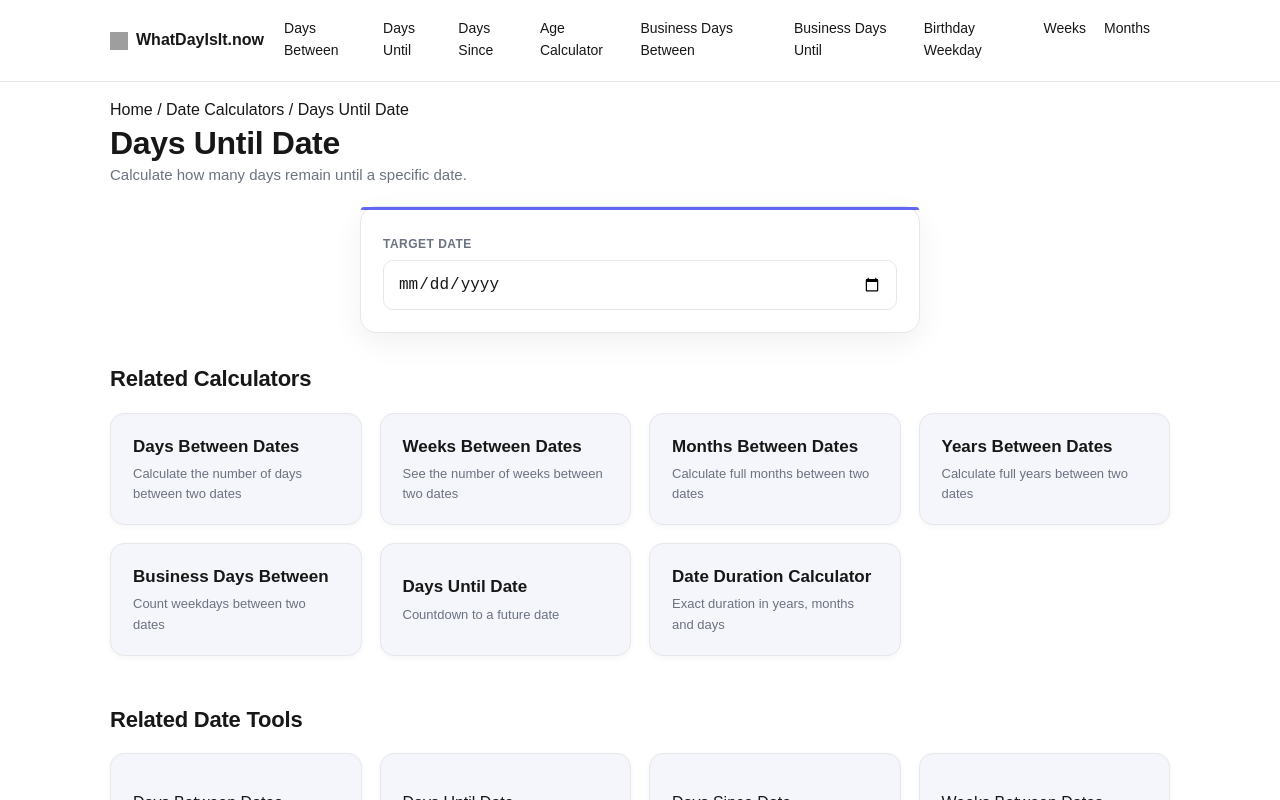
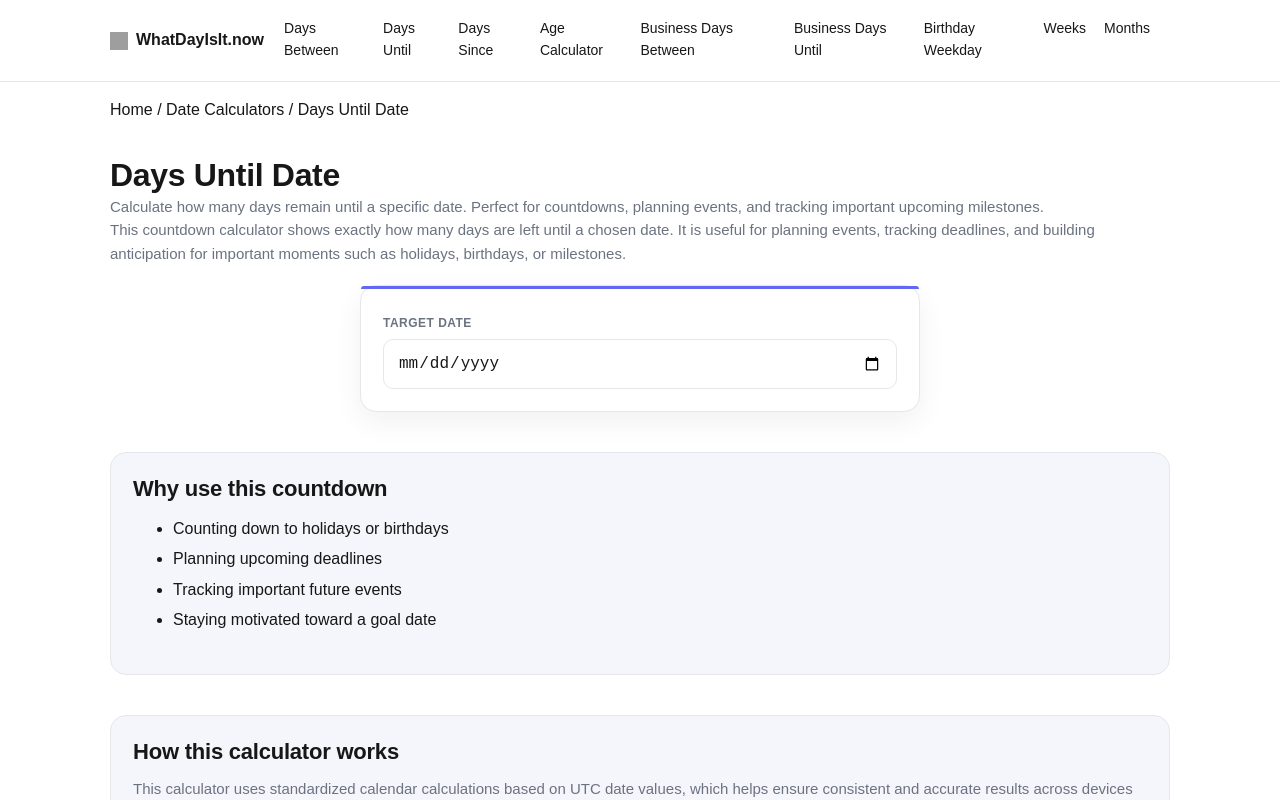
Before and after one commit to bosmeel/whatdayisit-now, a Next.js app: page /days-until in a window 1280 px wide. Shown: the top 800 px of the page. Built offline with nearby package versions, Linux system fonts and the light colour scheme; grey boxes are pictures that could not be loaded.

Commit message:
Upgrade days-until page with layout and SEO content

```diff
--- a/app/days-until/page.tsx
+++ b/app/days-until/page.tsx
@@ -2,16 +2,16 @@
 
 import { useState, useMemo } from "react";
 import Breadcrumbs from "@/components/Breadcrumbs";
+import CalculatorLayout from "@/components/CalculatorLayout";
+import CalculatorContent from "@/components/CalculatorContent";
 import RelatedTools from "@/components/RelatedTools";
 import SmartToolLinks from "@/components/SmartToolLinks";
 import { parseDateUTC } from "@/lib/date";
 
 export default function DaysUntilPage() {
-
   const [date, setDate] = useState("");
 
   const result = useMemo(() => {
-
     if (!date) return null;
 
     const target = parseDateUTC(date);
@@ -20,74 +20,63 @@ export default function DaysUntilPage() {
 
     const now = new Date();
 
-    const today = Date.UTC(
-      now.getFullYear(),
-      now.getMonth(),
-      now.getDate()
-    );
+    const today = Date.UTC(now.getFullYear(), now.getMonth(), now.getDate());
 
     const diff = target.getTime() - today;
 
     return Math.ceil(diff / 86400000);
-
   }, [date]);
 
   return (
-
     <div>
-
       <Breadcrumbs
         items={[
           { name: "Home", href: "/" },
           { name: "Date Calculators", href: "/" },
-          { name: "Days Until Date" }
+          { name: "Days Until Date" },
         ]}
       />
 
-      <h1>Days Until Date</h1>
-
-      <p>
-        Calculate how many days remain until a specific date.
+      <CalculatorLayout
+        title="Days Until Date"
+        description="Calculate how many days remain until a specific date. Perfect for countdowns, planning events, and tracking important upcoming milestones."
+      >
+        {/* 🔥 Intro (AdSense + UX) */}
+        <p className="mt-3 text-neutral-600 leading-relaxed">
+          This countdown calculator shows exactly how many days are left until a
+          chosen date. It is useful for planning events, tracking deadlines, and
+          building anticipation for important moments such as holidays,
+          birthdays, or milestones.
         </p>
 
+        {/* Calculator */}
         <div className="calculator">
-
           <div className="date-field">
-
             <label className="date-label">Target date</label>
 
             <input
               type="date"
               value={date}
-            onChange={(e)=>setDate(e.target.value)}
+              onChange={(e) => setDate(e.target.value)}
               className="date-input"
             />
-
           </div>
 
           {result !== null && (
+            <div className="result-box">
+              <div className="result-number">{result}</div>
 
-          <div className="result-box">
+              <div className="result-label">days remaining</div>
+            </div>
+          )}
+        </div>
+      </CalculatorLayout>
 
-            <div className="result-number">
-              {result}
-            </div>
-
-            <div className="result-label">
-              days
-            </div>
-
-          </div>
-
-        )}
-
-      </div>
+      {/* 🔥 Reusable SEO blocks */}
+      <CalculatorContent type="until" />
 
       <SmartToolLinks />
       <RelatedTools />
-
     </div>
-
   );
-
 }
```
Lines whose indentation alone changed are shown as unchanged.
